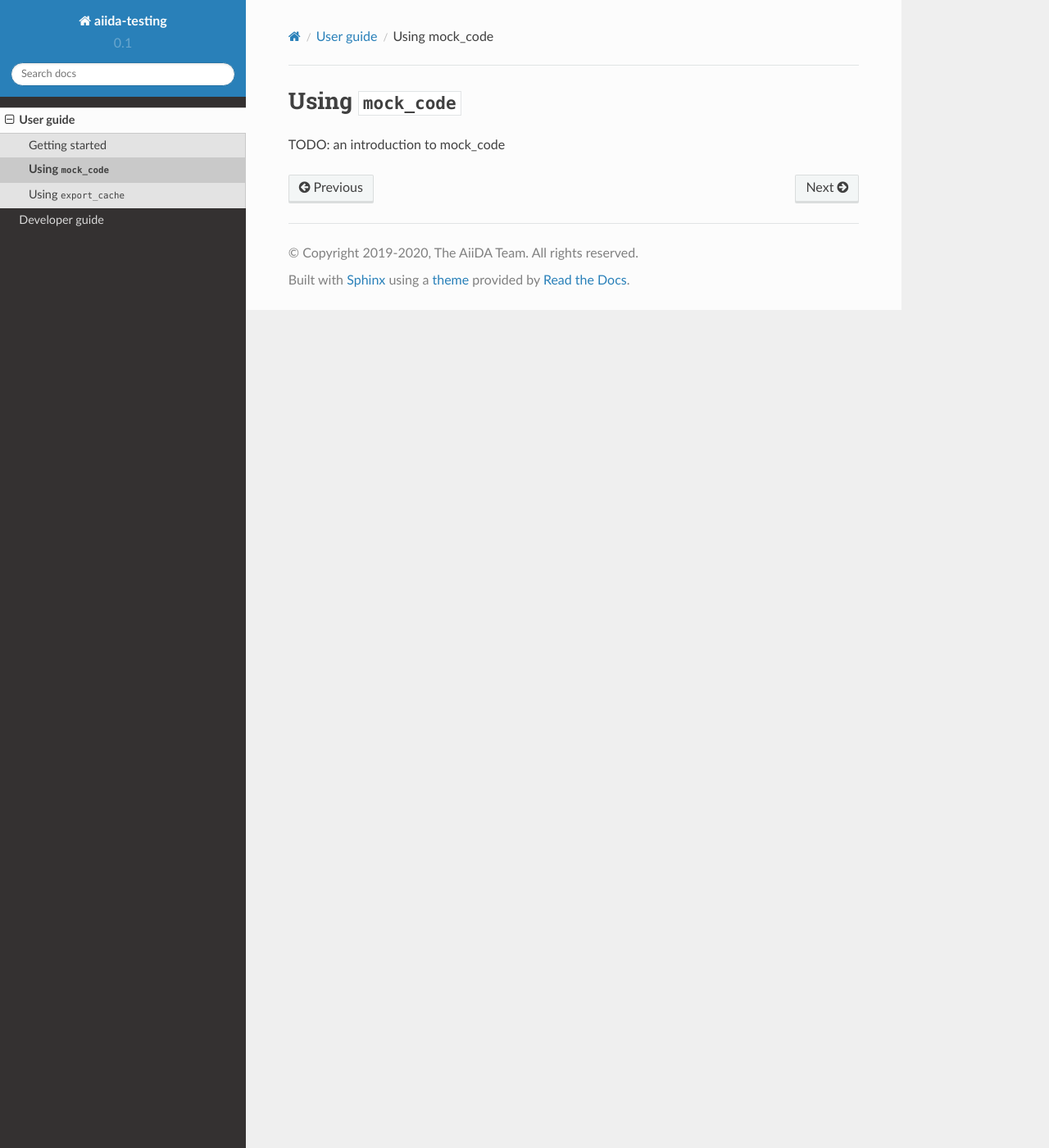
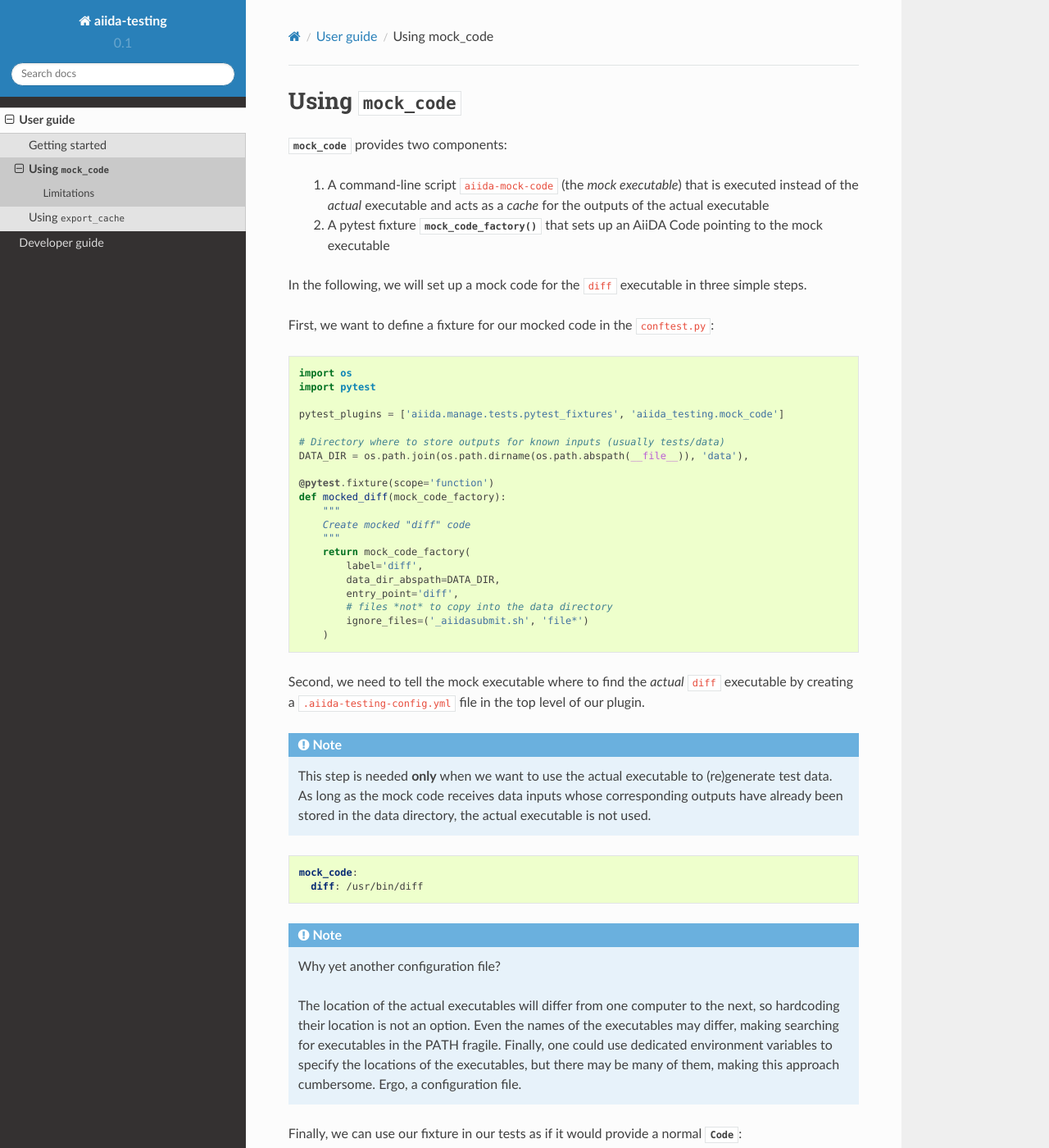
Before and after one commit to aiidateam/aiida-testing, a Sphinx documentation site: the page built from docs/source/user_guide/mock_code.rst, in a window 1280 px wide and 1400 px high. Shown: the whole window at 82% size. Built offline with Sphinx 7.4.7 and the Read the Docs theme 2.0.0, drawn with Linux system fonts in a browser that asks for light colours; pages that are not in the unit, such as notebooks, are missing from menus; some of the changed text lies outside the part shown.

Commit message:
start documenting mock_code

```diff
--- a/docs/source/user_guide/mock_code.rst
+++ b/docs/source/user_guide/mock_code.rst
@@ -2,4 +2,82 @@
 Using :mod:`.mock_code`
 =======================
 
-TODO: an introduction to mock_code
+:mod:`.mock_code` provides two components:
+
+ 1. A command-line script ``aiida-mock-code`` (the *mock executable*) that is executed instead of the *actual* executable and acts as a *cache* for the outputs of the actual executable
+
+ 2. A pytest fixture :py:func:`~aiida_testing.mock_code.mock_code_factory` that sets up an AiiDA Code pointing to the mock executable
+
+In the following, we will set up a mock code for the ``diff`` executable in three simple steps.
+
+First, we want to define a fixture for our mocked code in the ``conftest.py``:
+
+.. code-block:: python
+
+    import os
+    import pytest
+
+    pytest_plugins = ['aiida.manage.tests.pytest_fixtures', 'aiida_testing.mock_code']
+
+    # Directory where to store outputs for known inputs (usually tests/data)
+    DATA_DIR = os.path.join(os.path.dirname(os.path.abspath(__file__)), 'data'),
+
+    @pytest.fixture(scope='function')
+    def mocked_diff(mock_code_factory):
+        """
+        Create mocked "diff" code
+        """
+        return mock_code_factory(
+            label='diff',
+            data_dir_abspath=DATA_DIR,
+            entry_point='diff',
+            # files *not* to copy into the data directory
+            ignore_files=('_aiidasubmit.sh', 'file*')
+        )
+
+Second, we need to tell the mock executable where to find the *actual* ``diff`` executable by creating a ``.aiida-testing-config.yml`` file in the top level of our plugin.
+
+.. note::
+    This step is needed **only** when we want to use the actual executable to (re)generate test data.
+    As long as the mock code receives data inputs whose corresponding outputs have already been stored in the data directory, the actual executable is not used.
+
+.. code-block:: yaml
+
+    mock_code:
+      diff: /usr/bin/diff
+
+.. note::
+   Why yet another configuration file?
+
+   The location of the actual executables will differ from one computer to the next, so hardcoding their location is not an option.
+   Even the names of the executables may differ, making searching for executables in the PATH fragile.
+   Finally, one could use dedicated environment variables to specify the locations of the executables, but there may be many of them, making this approach cumbersome.
+   Ergo, a configuration file.
+
+Finally, we can use our fixture in our tests as if it would provide a normal :py:class:`~aiida.orm.Code`:
+
+.. code-block:: python
+
+    def test_diff(mocked_diff):
+        # ... set up test inputs
+
+        inputs = {
+            'code': mocked_diff,
+            'parameters': parameters,
+            'file1': file1,
+            'file2': file2,
+        }
+        results, node = run_get_node( CalculationFactory('diff'), code=mocked_diff, **inputs)
+        assert node.is_finished_ok
+
+When running the test for the first time, ``aiida-mock-code`` will pipe through to the actual ``diff`` executable.
+The next time, it will recognise the inputs and directly use the outputs cached in the data directory.
+
+Don't forget to add your data directory to your test data in order to make them available in CI and to other users of your plugin!
+
+
+Limitations
+-----------
+
+ * No support for remote codes yet
+ * Not tested with MPI
--- a/setup.json
+++ b/setup.json
@@ -2,7 +2,7 @@
   "name": "aiida-testing",
   "version": "0.1.0.dev0",
   "url": "https://aiida-testing.readthedocs.io/",
-  "description": "Pytest plugin for mocking AiiDA codes.",
+  "description": "Helpers for testing AiiDA plugins using pytest.",
   "author": "Dominik Gresch",
   "author_email": "greschd@gmx.ch",
   "python_requires": ">=3.6",
```
